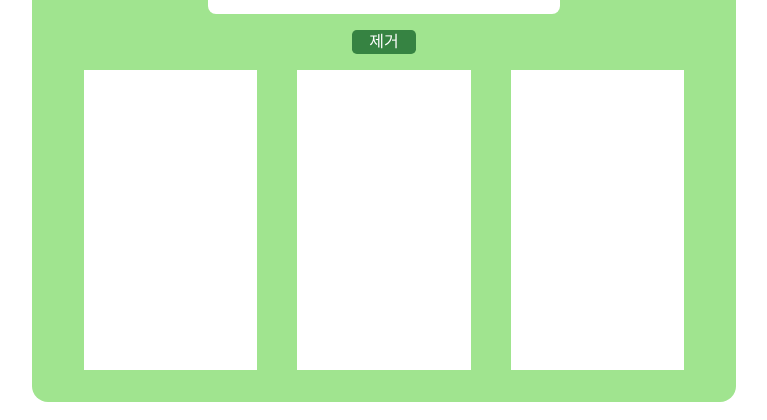
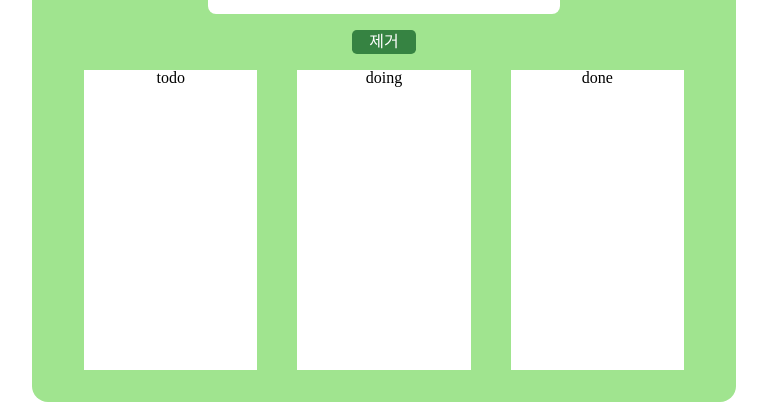
Before and after one commit to DongHunWon/svelte-todo-app, a Svelte app: page / in a window 1280 px wide. Shown: the part 186-606 px from the top of the page, without its empty margins (256-1023 px from the left). Built offline with nearby package versions, Linux system fonts and the light colour scheme.

Commit message:
state change 기능 구현

```diff
--- a/src/components/Contents.svelte
+++ b/src/components/Contents.svelte
@@ -3,15 +3,31 @@
     import ListItem from "./ListItem.svelte";
 
     export let state;
+    const moveState = {
+        'todo': ['', 'doing'],
+        'doing': ['todo', 'done'],
+        'done': ['doing', '']
+    };
+
     const checkedChange = (idx) => {
         $listData[state][idx].checked = !$listData[state][idx].checked;
-    }
+    };
+
+    const stateChange = (idx, targetIdx) => {
+        const nextState = moveState[state][targetIdx];
+        const moveData = $listData[state].splice(idx, 1);
+        $listData[state] = $listData[state];
+        $listData[nextState] = $listData[nextState].concat(moveData);
+    };
 </script>
 
 <article>
-    {#each $listData[state] as d, i }
-        <ListItem {state} {...d} onChange={() => checkedChange(i)}/>
-    {/each}
+    <div class="title">{state}</div>
+    <div>
+        {#each $listData[state] as d, idx }
+            <ListItem {state} {...d} {idx} {checkedChange} {stateChange}/>
+        {/each}
+    </div>
 </article>
 
 <style>
@@ -21,4 +37,8 @@
         height: 300px;
         width: 30%;
     }
+
+    .title {
+        text-align: center;
+    }
 </style>
--- a/src/components/ListItem.svelte
+++ b/src/components/ListItem.svelte
@@ -2,19 +2,21 @@
     export let state;
     export let text;
     export let checked;
-    export let onChange;
+    export let idx;
+    export let checkedChange;
+    export let stateChange
 </script>
 
 <div class="wrap">
     {#if state !== 'todo'}
-        <button class="btn">&lt;</button>
+        <button class="btn" on:click={() => stateChange(idx, 0)}>&lt;</button>
     {/if}
     <label>
-        <input type="checkbox" checked={checked} on:click={onChange}>
+        <input type="checkbox" checked={checked} on:click={() => checkedChange(idx)}>
         {text}
     </label>
     {#if state !== 'done'}
-        <button class="btn">&gt;</button>
+        <button class="btn" on:click={() => stateChange(idx, 1)}>&gt;</button>
     {/if}
 </div>
 
```
